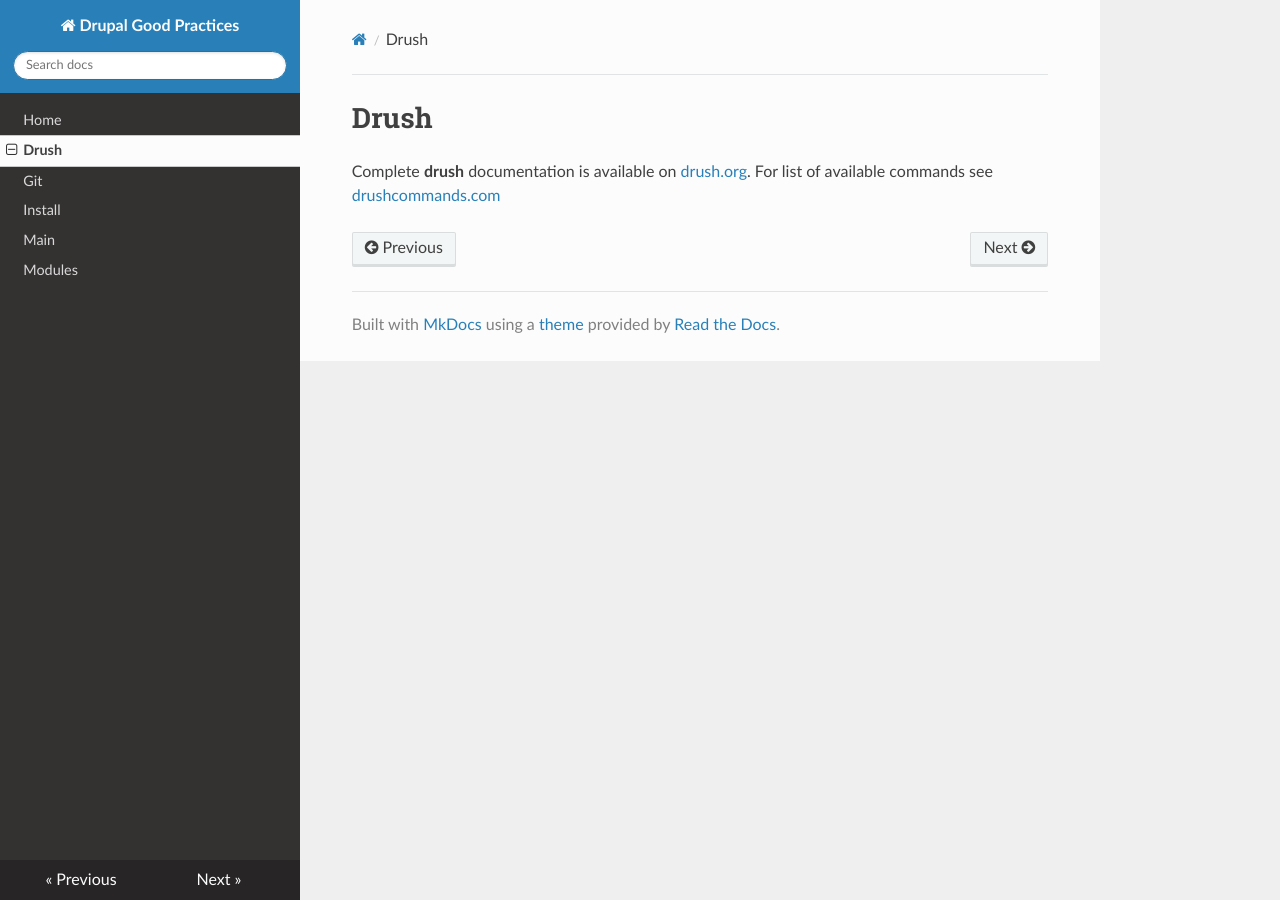
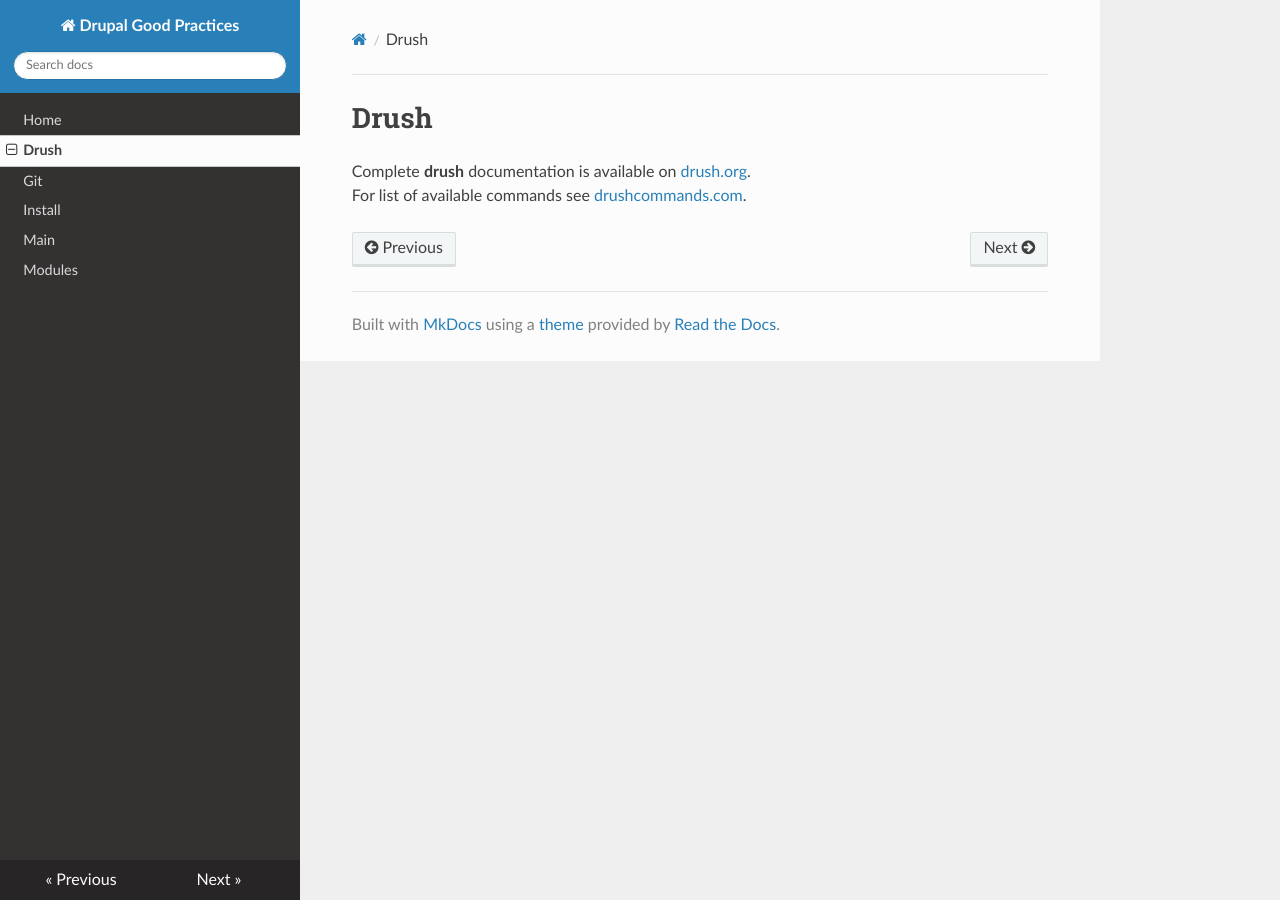
Before and after one commit to ADCI/drupal-good-practices, an MkDocs documentation site: the page built from docs/DRUSH.md, in a window 1280 px wide. Built offline with MkDocs 1.6.1, drawn with Linux system fonts in a browser that asks for light colours; nearby versions of some CDN libraries; old or Windows-style settings are respelled for this version of MkDocs.

Commit message:
Minor fixes

```diff
--- a/docs/DRUSH.md
+++ b/docs/DRUSH.md
@@ -1,3 +1,3 @@
 # Drush
 Complete **drush** documentation is available on [drush.org](http://www.drush.org/en/master/).
-For list of available commands see [drushcommands.com](http://drushcommands.com/)
+For list of available commands see [drushcommands.com](http://drushcommands.com/).
```
Also changed, not shown: README.md (+0 -2 lines).
